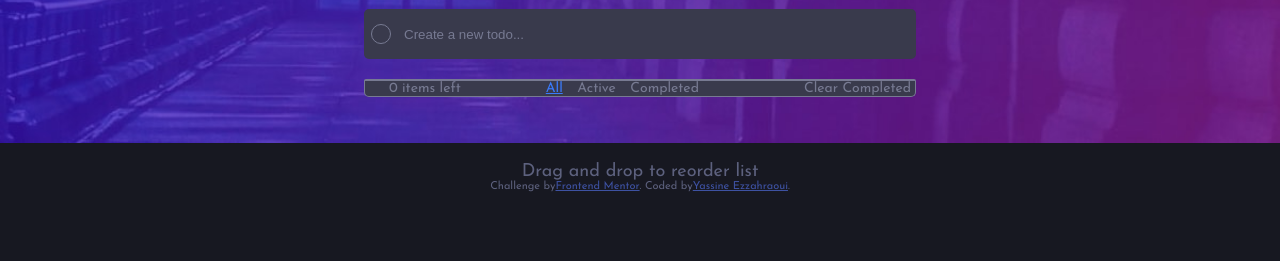
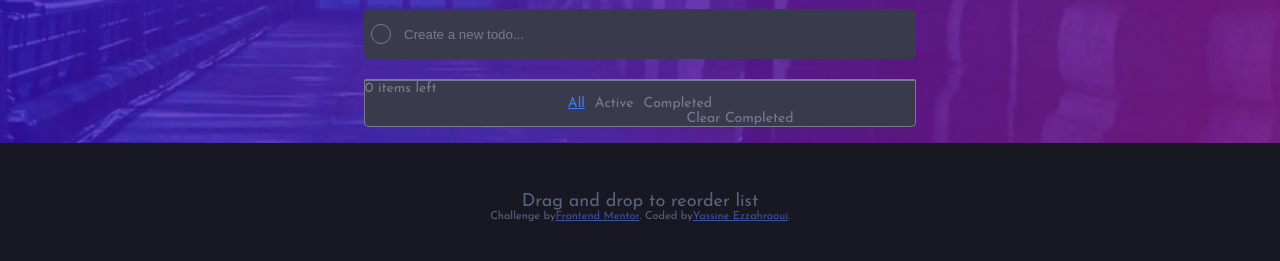
Before and after one commit to yuh44n/Todo-App-Main, a plain HTML site: page index.html in a window 1280 px wide. Shown: the part 177-438 px from the top of the page. Drawn offline with Linux system fonts and the light colour scheme.

Commit message:
first commit

```diff
--- a/style.css
+++ b/style.css
@@ -144,6 +144,7 @@ body {
     border: 1px solid hsl(234, 11%, 52%);
     border-top: 0;
     display: flex;
+    flex-direction: column;
     position: relative;
     color: hsl(234, 11%, 52%);
     font-size: 14px;
@@ -156,15 +157,13 @@ body {
 
 
 }
-#left {
-    position: relative;
-    right: 80px;
-}
+
 .filter input[type="radio"] {
     display: none;
 }
 .filter {
-    position: relative;
+    display: flex;
+    flex-direction: row;
     justify-content: center;
 }
 .filter label:hover {
```
